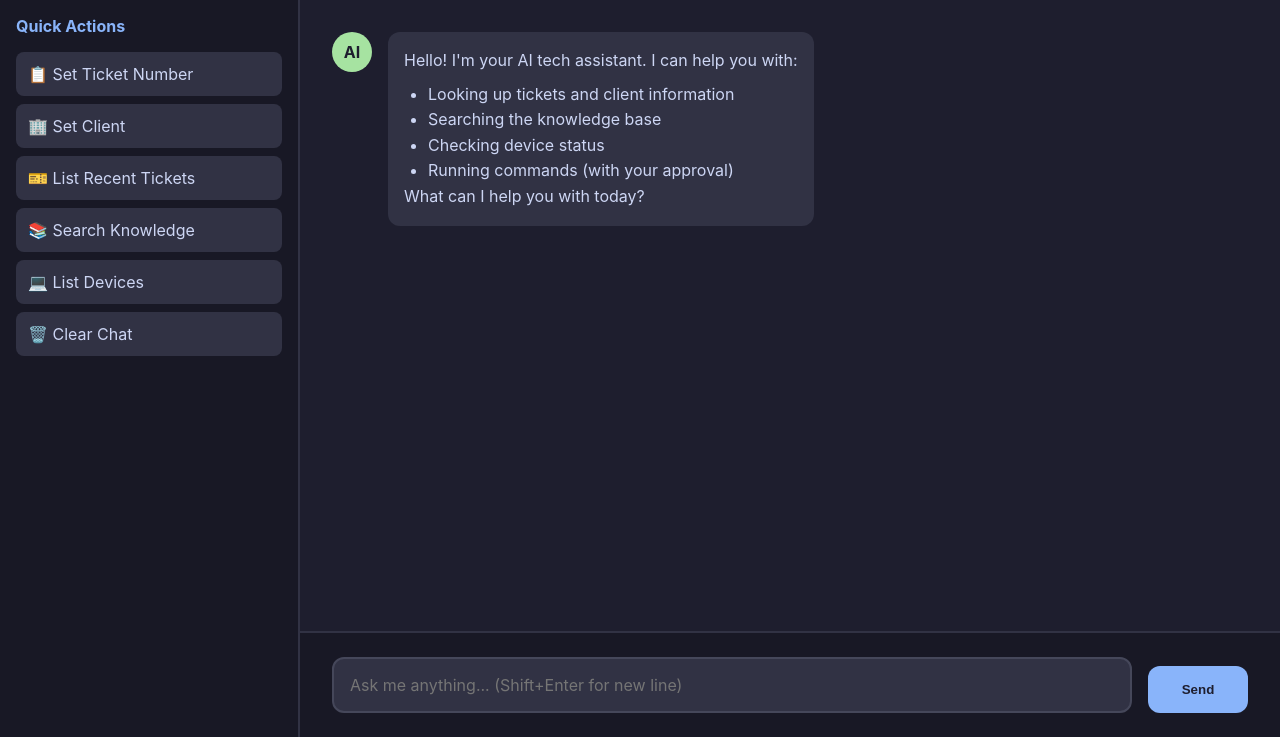
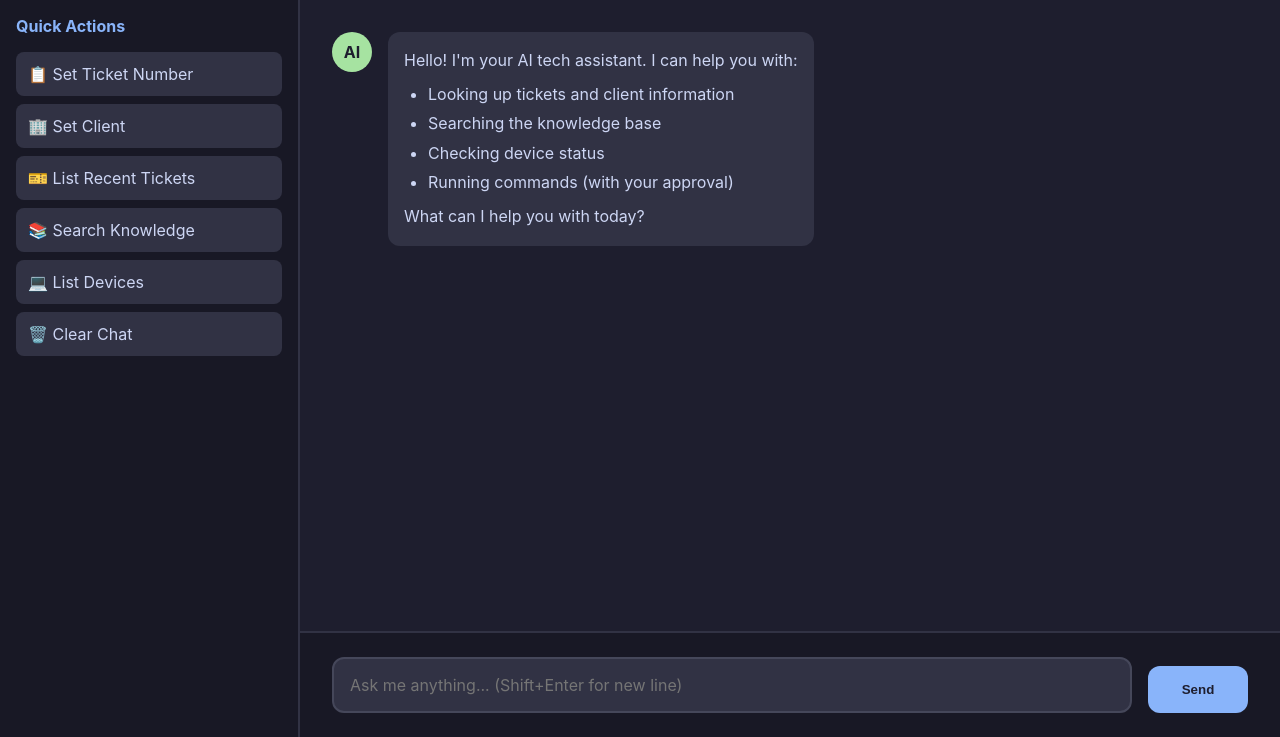
Before and after one commit to ruapotato/hivematrix-brainhair, a Flask app: template app/templates/chat.html in a window 1280 px wide. Shown: the part 63-800 px from the top of the page. Run offline with Flask 3, Linux system fonts and the light colour scheme; the template is opened without the code that fills it, so the values that code supplies are empty; parts of the project's set-up code (start-up, migrations or seed data) failed here and were passed over; some libraries are stand-ins or nearby versions.

Commit message:
Add markdown rendering to chat interface
- Added marked.js and DOMPurify for markdown parsing and XSS protection
- Updated CSS styling for proper markdown element display (bold, code, lists, paragraphs)
- Fixed message rendering to use innerHTML with markdown parser
- Messages now properly display formatting and line breaks

```diff
--- a/app/templates/chat.html
+++ b/app/templates/chat.html
@@ -4,6 +4,8 @@
     <meta charset="UTF-8">
     <meta name="viewport" content="width=device-width, initial-scale=1.0">
     <title>Brain Hair - AI Tech Assistant</title>
+    <script src="https://cdn.jsdelivr.net/npm/marked@11.1.1/marked.min.js"></script>
+    <script src="https://cdn.jsdelivr.net/npm/dompurify@3.0.6/dist/purify.min.js"></script>
     <style>
         * {
             margin: 0;
@@ -153,6 +155,54 @@
             padding: 1rem;
             border-radius: 12px;
             line-height: 1.6;
+            word-wrap: break-word;
+        }
+
+        .message-content p {
+            margin: 0.5rem 0;
+        }
+
+        .message-content p:first-child {
+            margin-top: 0;
+        }
+
+        .message-content p:last-child {
+            margin-bottom: 0;
+        }
+
+        .message-content strong {
+            color: #f9e2af;
+            font-weight: 700;
+        }
+
+        .message-content code {
+            background: #181825;
+            padding: 0.2rem 0.4rem;
+            border-radius: 4px;
+            font-family: 'Courier New', monospace;
+            font-size: 0.9em;
+        }
+
+        .message-content pre {
+            background: #181825;
+            padding: 0.75rem;
+            border-radius: 6px;
+            overflow-x: auto;
+            margin: 0.5rem 0;
+        }
+
+        .message-content pre code {
+            background: none;
+            padding: 0;
+        }
+
+        .message-content ul, .message-content ol {
+            margin: 0.5rem 0;
+            padding-left: 1.5rem;
+        }
+
+        .message-content li {
+            margin: 0.25rem 0;
         }
 
         .message.user .message-content {
@@ -338,19 +388,6 @@
 
         <div class="chat-container">
             <div class="messages" id="messages">
-                <div class="message assistant">
-                    <div class="message-avatar">AI</div>
-                    <div class="message-content">
-                        Hello! I'm your AI tech assistant. I can help you with:
-                        <ul style="margin-top: 0.5rem; padding-left: 1.5rem;">
-                            <li>Looking up tickets and client information</li>
-                            <li>Searching the knowledge base</li>
-                            <li>Checking device status</li>
-                            <li>Running commands (with your approval)</li>
-                        </ul>
-                        What can I help you with today?
-                    </div>
-                </div>
             </div>
 
             <div class="typing-indicator" id="typing">
@@ -412,13 +449,21 @@
             }
         });
 
+        function renderMarkdown(text) {
+            // Parse markdown to HTML
+            const html = marked.parse(text);
+            // Sanitize HTML to prevent XSS
+            return DOMPurify.sanitize(html);
+        }
+
         function addMessage(role, content, streaming = false) {
             const messagesDiv = document.getElementById('messages');
 
             if (streaming && role === 'assistant' && currentMessageElement) {
                 // Update existing streaming message
                 const contentDiv = currentMessageElement.querySelector('.message-content');
-                contentDiv.textContent = content;
+                // Render markdown for assistant messages
+                contentDiv.innerHTML = renderMarkdown(content);
                 messagesDiv.scrollTop = messagesDiv.scrollHeight;
                 return currentMessageElement;
             }
@@ -433,7 +478,13 @@
 
             const contentDiv = document.createElement('div');
             contentDiv.className = 'message-content';
-            contentDiv.textContent = content;
+
+            // Render markdown for assistant, plain text for user
+            if (role === 'assistant') {
+                contentDiv.innerHTML = renderMarkdown(content);
+            } else {
+                contentDiv.textContent = content;
+            }
 
             messageDiv.appendChild(avatar);
             messageDiv.appendChild(contentDiv);
@@ -738,16 +789,26 @@
                 document.getElementById('current-client').textContent = 'None';
 
                 // Show welcome message
-                addMessage('assistant', `Hello! I'm your AI tech assistant. I can help you with:
-                        <ul style="margin-top: 0.5rem; padding-left: 1.5rem;">
-                            <li>Looking up tickets and client information</li>
-                            <li>Searching the knowledge base</li>
-                            <li>Checking device status</li>
-                            <li>Running commands (with your approval)</li>
-                        </ul>
-                        What can I help you with today?`);
+                showWelcomeMessage();
             }
         }
+
+        function showWelcomeMessage() {
+            const welcomeText = `Hello! I'm your AI tech assistant. I can help you with:
+
+- Looking up tickets and client information
+- Searching the knowledge base
+- Checking device status
+- Running commands (with your approval)
+
+What can I help you with today?`;
+            addMessage('assistant', welcomeText);
+        }
+
+        // Initialize welcome message on page load
+        document.addEventListener('DOMContentLoaded', function() {
+            showWelcomeMessage();
+        });
     </script>
 </body>
 </html>
```
